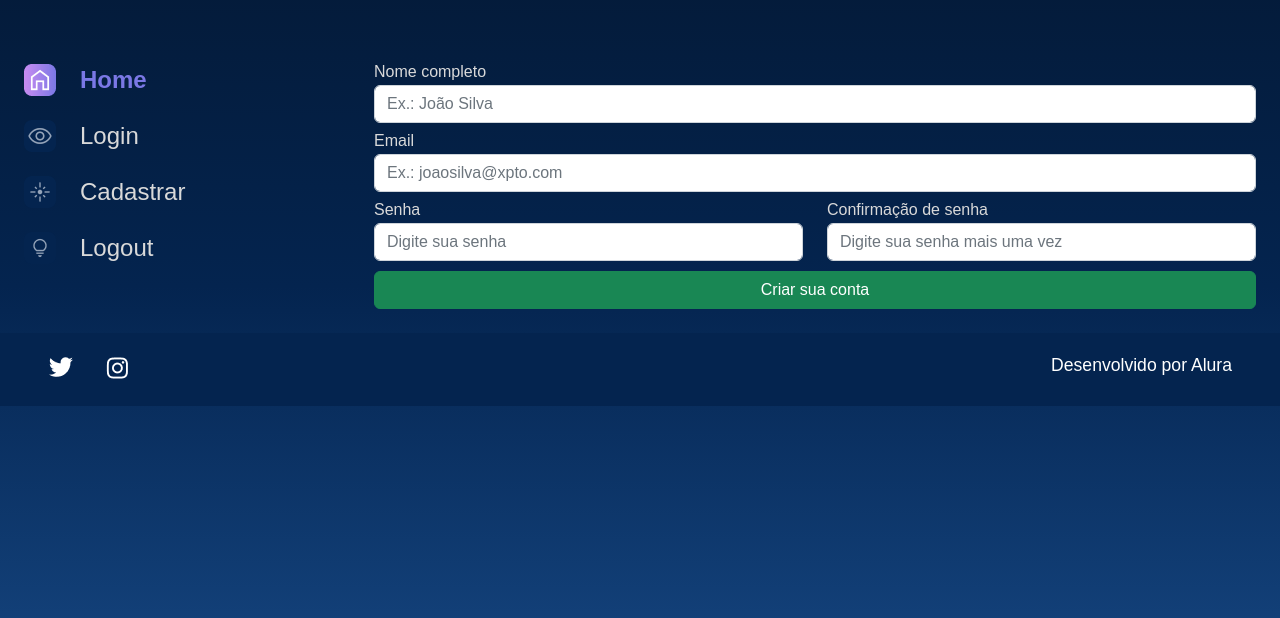
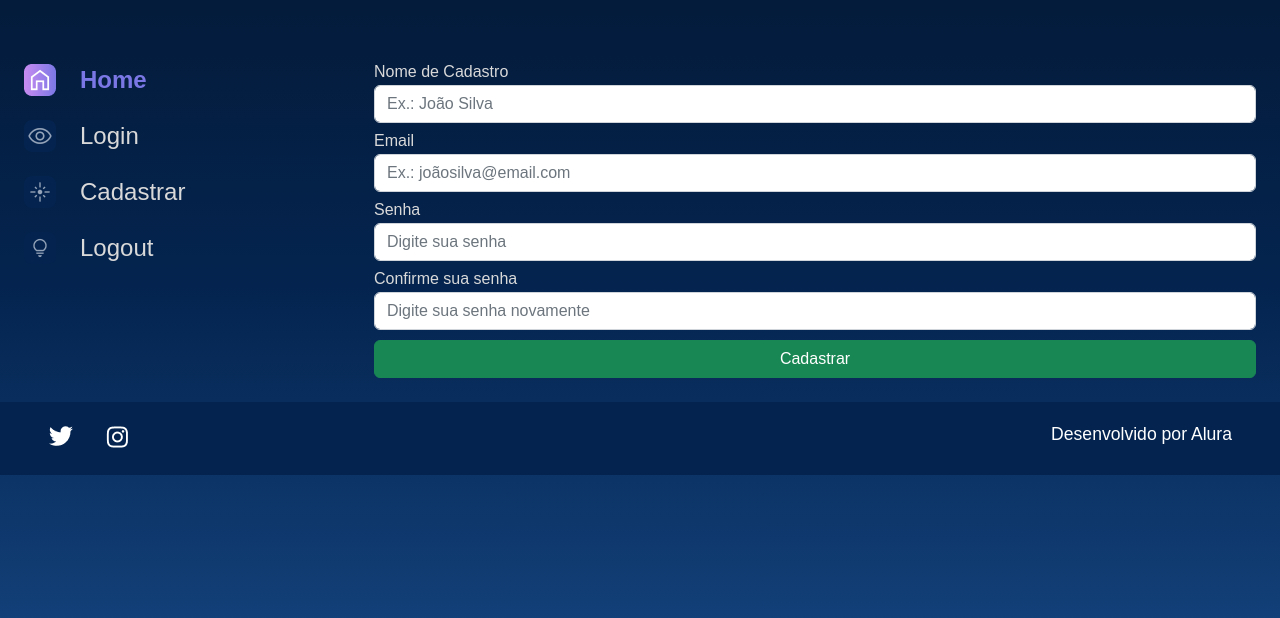
Before and after one commit to luanpoppe/Alura-Django-space-projeto_front, a Django app: page /cadastro in a window 1280 px wide. Shown: the part 114-732 px from the top of the page. Run offline with Django 4.2, Linux system fonts and the light colour scheme.

Commit message:
Terminei a aula 02-04 - Formulários de cadastro

```diff
--- a/templates/usuarios/cadastro.html
+++ b/templates/usuarios/cadastro.html
@@ -46,33 +46,19 @@
             </section>
             <section class="galeria" style="margin-left: 5em">
                 <form action="" method="">
+                    {% csrf_token %}
                     <div class="row">
+                        {% for field in form.visible_fields %}
                         <div class="col-12 col-lg-12" style="margin-bottom: 10px;">
-                            <label for="nome_cadastro" style="color:#D9D9D9; margin-bottom: 5px;"><b>Nome
-                                    completo</b></label>
-                            <input type="text" class="form-control" name="nome_cadastro" placeholder="Ex.: João Silva"
-                                required>
+                            <label for="{{ field.id_for_label }}"
+                                style="color:#D9D9D9; margin-bottom: 5px;">{{field.label}}</label>
+                            {{ field }}
                         </div>
-                        <div class="col-12 col-lg-12" style="margin-bottom: 10px;">
-                            <label for="email" style="color:#D9D9D9; margin-bottom: 5px;"><b>Email</b></label>
-                            <input type="email" class="form-control" name="email" placeholder="Ex.: joaosilva@xpto.com"
-                                required>
-                        </div>
-                        <div class="col-12 col-lg-6" style="margin-bottom: 10px;">
-                            <label for="password1" style="color:#D9D9D9; margin-bottom: 5px;"><b>Senha</b></label>
-                            <input type="password" class="form-control" name="password1" placeholder="Digite sua senha"
-                                required>
-                        </div>
-                        <div class="col-12 col-lg-6" style="margin-bottom: 10px;">
-                            <label for="password2" style="color:#D9D9D9; margin-bottom: 5px;"><b>Confirmação de
-                                    senha</b></label>
-                            <input type="password" class="form-control" name="password2"
-                                placeholder="Digite sua senha mais uma vez" required>
-                        </div>
-                        <div class="col-12 text-center">
-                            <button class="btn btn-success col-12" style="padding: top 5px;" type="submit">Criar sua
-                                conta</button>
-                        </div>
+                        {% endfor %}
+                    </div>
+                    <div>
+                        <button type="submit" class="btn btn-success col-12"
+                            style="padding: top 5px;">Cadastrar</button>
                     </div>
                 </form>
             </section>
--- a/usuarios/forms.py
+++ b/usuarios/forms.py
@@ -23,3 +23,49 @@ class LoginForms(forms.Form):
             }
         )
     )
+
+class CadastroForms(forms.Form):
+    nome_cadastro = forms.CharField(
+        label = "Nome de Cadastro",
+        required = True,
+        max_length = 100,
+        widget= forms.TextInput(
+            attrs= {
+                "class": "form-control",
+                "placeholder": "Ex.: João Silva"
+            }
+        )
+    )
+    email = forms.EmailField(
+        label = "Email",
+        required = True,
+        max_length = 70,
+        widget = forms.EmailInput(
+            attrs = {
+                "class": "form-control",
+                "placeholder": "Ex.: joãosilva@email.com"
+            }
+        )
+    )
+    senha_1 = forms.CharField(
+        label = "Senha",
+        required = True,
+        max_length = 70,
+        widget = forms.PasswordInput(
+            attrs= {
+                "class": "form-control",
+                "placeholder": "Digite sua senha"
+            }
+        )
+    )
+    senha_2 = forms.CharField(
+        label = "Confirme sua senha",
+        required = True,
+        max_length = 70,
+        widget = forms.PasswordInput(
+            attrs= {
+                "class": "form-control",
+                "placeholder": "Digite sua senha novamente"
+            }
+        )
+    )
--- a/usuarios/views.py
+++ b/usuarios/views.py
@@ -1,10 +1,11 @@
 from django.shortcuts import render
 
-from usuarios.forms import LoginForms
+from usuarios.forms import LoginForms, CadastroForms
 
 def login(request):
     form = LoginForms()
     return render(request, "usuarios/login.html", {"form": form})
 
 def cadastro(request):
-    return render(request, "usuarios/cadastro.html")
+    form = CadastroForms()
+    return render(request, "usuarios/cadastro.html", {"form": form})
```
